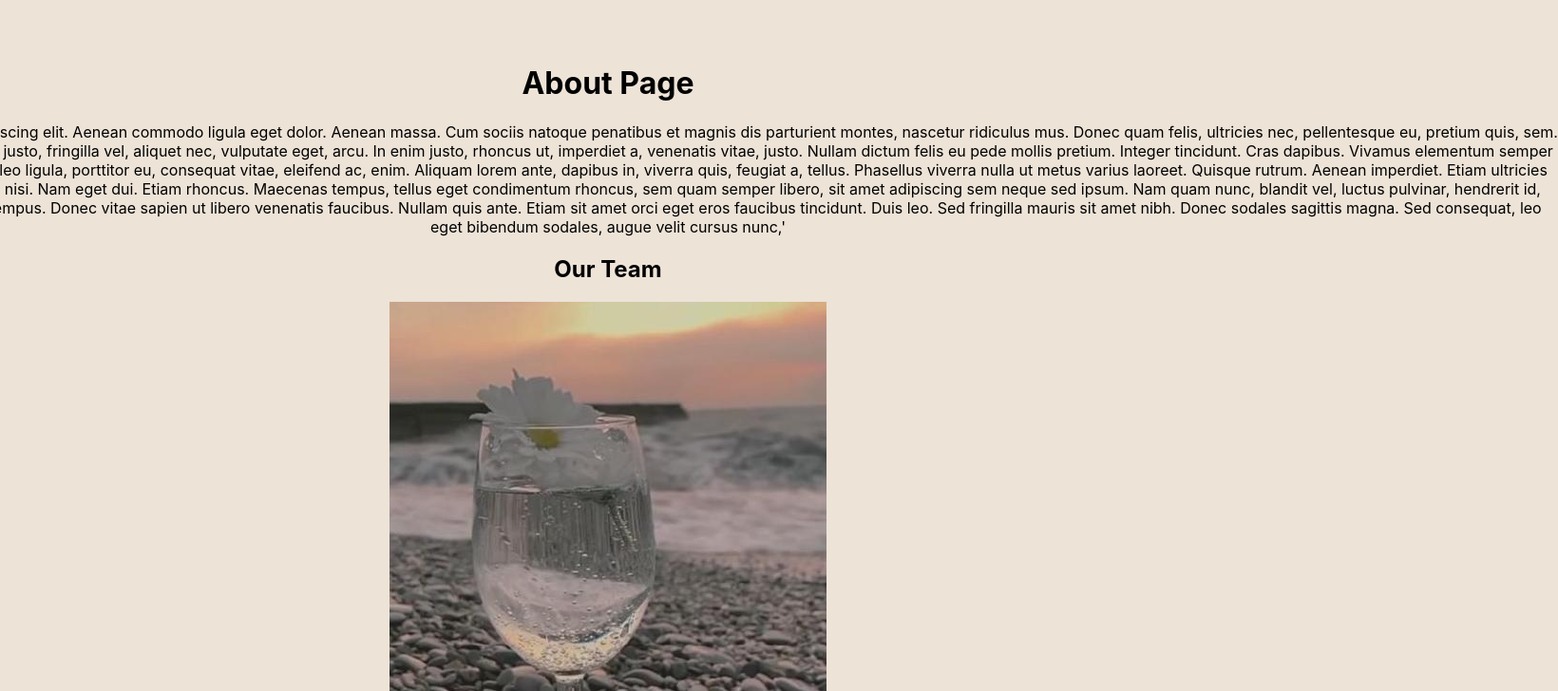
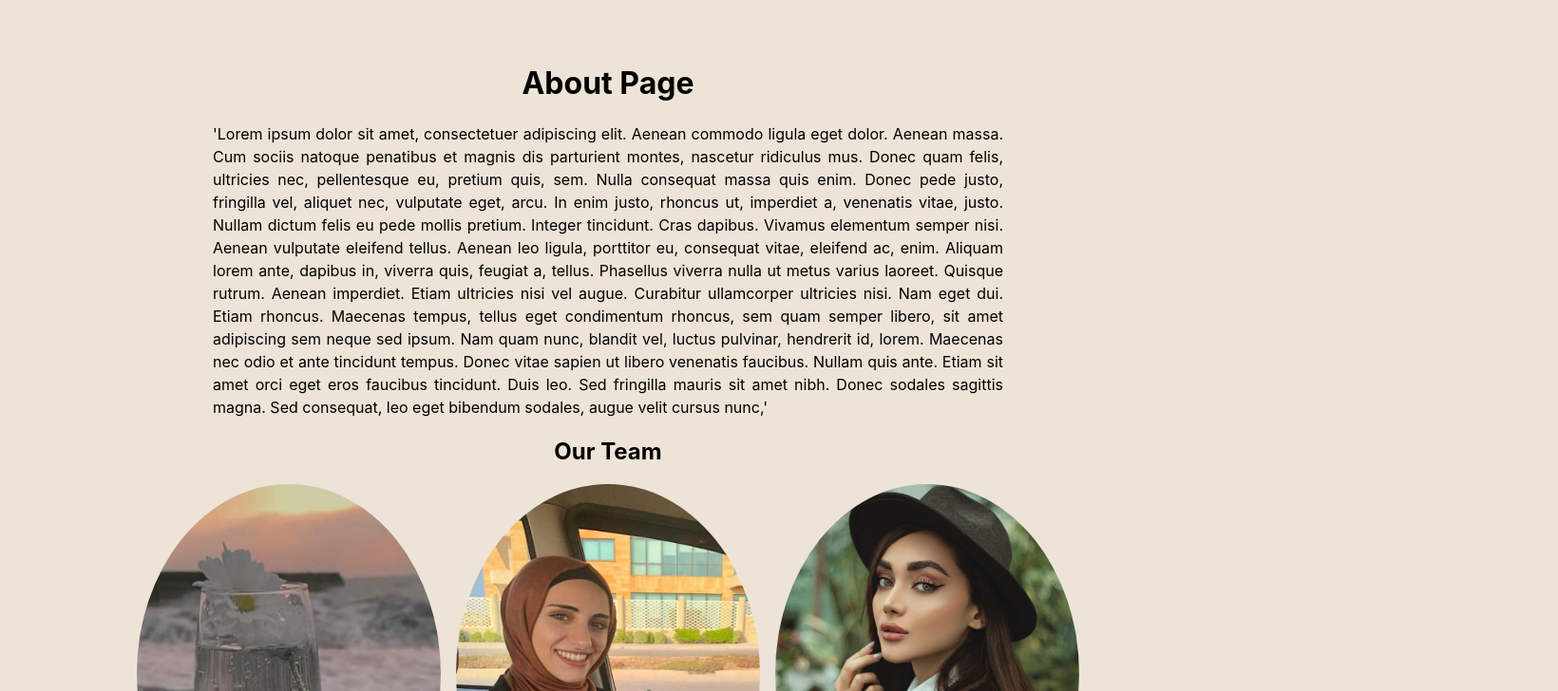
Before and after one commit to hudahamid/Recoded-final-board, a React (Create React App) app: page /about in a window 1280 px wide. Shown: the part 100-828 px from the top of the page at 95% size, 1640 px wide, since content can reach past the window. Built offline with nearby package versions, Linux system fonts and the light colour scheme; a web font is replaced by a local one.

Commit message:
modify team details in about page

```diff
--- a/src/Component/About.js
+++ b/src/Component/About.js
@@ -6,7 +6,7 @@ import shadImage from '../imgs/shad.jpg';
 
 export default function About(){
     return (
-        <div>
+        <div className="about-text">
             <h1> About Page</h1>
             <p>'Lorem ipsum dolor sit amet, consectetuer adipiscing elit.
                 Aenean commodo ligula eget dolor. Aenean massa.
--- a/src/styles.css
+++ b/src/styles.css
@@ -62,7 +62,31 @@
  .nav li:hover {
  color: rgb(173, 173, 8);
  }
+ .team-details{
+    display: flex;
+    justify-content: space-between;
+    align-items: center;
+    gap: 1rem;
+ }
 
+ .about-text p{
+   padding: 0 10rem;
+   line-height: 1.5rem;
+   text-align: justify;
+
+ }
+ .team-details{
+    display: flex;
+    justify-content: space-around;
+    align-items: center;
+    gap: 1rem;
+    padding: 0 5rem;
+ }
+ .team-details img{
+   height: 25rem;
+   width: 20rem;
+   border-radius: 50%;
+ }
  .form-todo{
     padding: 1% 2%;
     background: linear-gradient(to bottom right, #e1be25,#f7783d,#418b53 );
```
